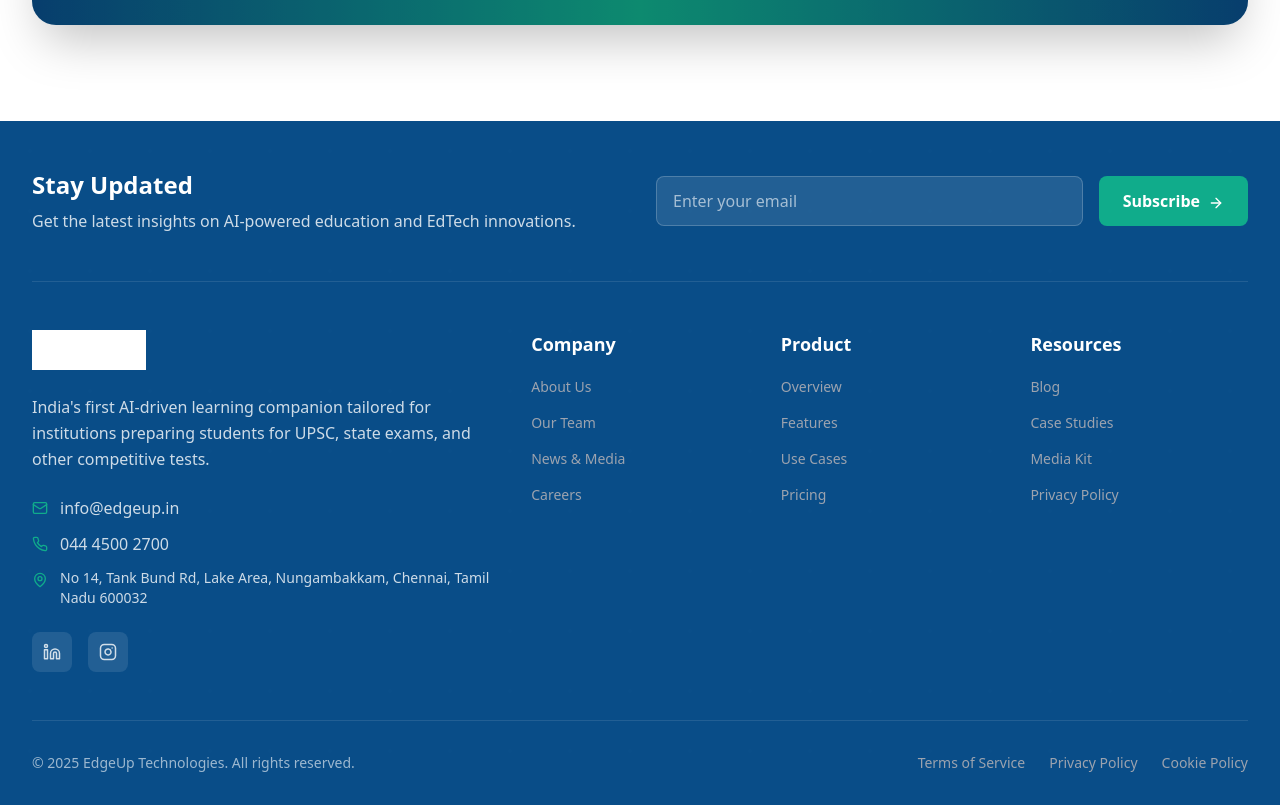
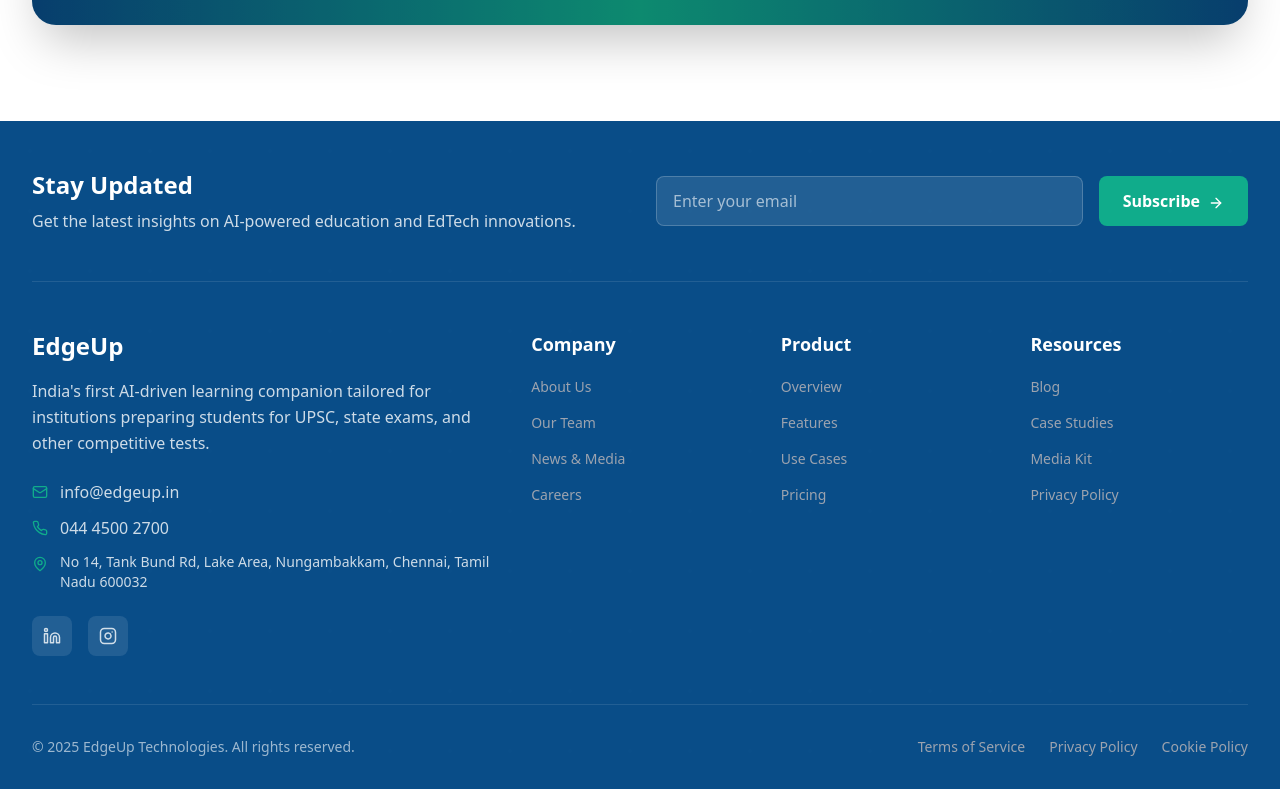
Before and after one commit to RaupscZAN/new-edgeupwebsite, a React (Vite) app: page / in a window 1280 px wide. Shown: the part 3535-4340 px from the top of the page. Built offline with nearby package versions, Linux system fonts and the light colour scheme; no server answers; the database is empty.

Commit message:
Remove White Space from Footer

```diff
--- a/src/components/layout/Footer.tsx
+++ b/src/components/layout/Footer.tsx
@@ -11,7 +11,6 @@ import {
   ArrowRight
 } from 'lucide-react';
 import { useCMS } from '../../context/CMSContext';
-import Logo from '../common/Logo';
 
 const Footer: React.FC = () => {
   const { siteSettings } = useCMS();
@@ -80,17 +79,16 @@ const Footer: React.FC = () => {
         {/* Main Footer Content */}
         <div className="py-12">
           <div className="grid grid-cols-1 md:grid-cols-2 lg:grid-cols-5 gap-8">
-            {/* Company Info */}
+            {/* Company Info - FIXED: Removed Logo to eliminate white space */}
             <div className="lg:col-span-2">
-              <Link to="/" className="inline-block mb-6">
-                <div className="filter brightness-0 invert">
-                  <Logo />
-                </div>
-              </Link>
-              <p className="text-white/80 mb-6 max-w-md leading-relaxed">
-                India's first AI-driven learning companion tailored for institutions
-                preparing students for UPSC, state exams, and other competitive tests.
-              </p>
+              {/* REMOVED: Logo section that was causing white space */}
+              <div className="mb-6">
+                <h2 className="text-2xl font-bold text-white mb-4">EdgeUp</h2>
+                <p className="text-white/80 leading-relaxed">
+                  India's first AI-driven learning companion tailored for institutions
+                  preparing students for UPSC, state exams, and other competitive tests.
+                </p>
+              </div>
 
               {/* Contact Info */}
               <div className="space-y-3 mb-6">
```
